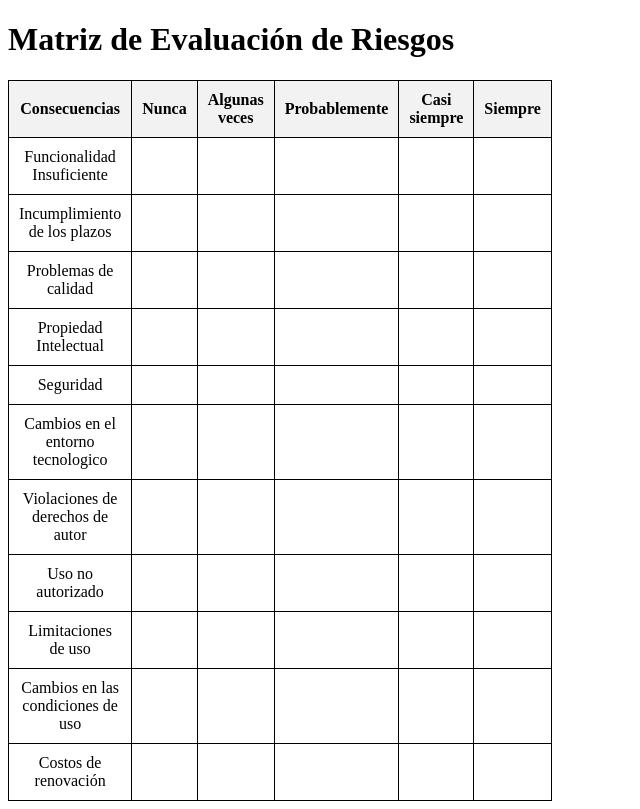
After one commit to R0nald455/Sistema_Riesgos_Software, a PHP site: page /php/matriz.php in a window 1280 px wide. The commit adds this page. Shown: the whole page, without its empty margins (0-640 px from the left). Run offline with PHP 8.4, Linux system fonts and the light colour scheme; data comes from the database, SQL or seed files in the repository; both versions use the stored data as it was after the commit.

Commit message:
version 04-05

```diff
--- a/index.php
+++ b/index.php
@@ -2,13 +2,8 @@
 
 <?php
     include_once "model/conexion.php";
-
-
-
-
     $sql="Select titulo,descrip from tblriesgos";
     $resultado=$bd->query($sql);
-
 ?>
 
 
--- a/model/conexion.php
+++ b/model/conexion.php
@@ -4,7 +4,7 @@ $usuario    = "root";
 $nombre_bd  = "riesgos";
 
 try {
-	$bd = new PDO ('mysql:host=localhost:3307; dbname='.$nombre_bd, $usuario, $contrasena, array(PDO::MYSQL_ATTR_INIT_COMMAND => "SET NAMES utf8"));
+	$bd = new PDO ('mysql:host=localhost:3306; dbname='.$nombre_bd, $usuario, $contrasena, array(PDO::MYSQL_ATTR_INIT_COMMAND => "SET NAMES utf8"));
 } catch (Exception $e) {
 	echo "Hay algún problema con la conexión: ".$e->getMessage();
 }
--- a/php/form.php
+++ b/php/form.php
@@ -41,7 +41,7 @@
                     </div>
                     <div class="mb-4">
                         <label for="disponibilidad_recursos"class="form-label">Disponibilidad de recursos:</label>
-                        <select id="disponibilidad_recursos"class="form-control"name="disponibilidad_recursos">
+                        <select id="disponibilidad"class="form-control"name="disponibilidad">
                             <option value="alta">Alta</option>
                             <option value="media">Media</option>
                             <option value="baja">Baja</option>
--- /dev/null
+++ b/php/matriz.php
@@ -0,0 +1,88 @@
+<!DOCTYPE html>
+<html>
+  <head>
+    <meta charset="utf-8">
+    <title>Matriz de Evaluación de Riesgos</title>
+    <style>
+      table {
+        border-collapse: collapse;
+        width: 30%;
+      }
+      th, td {
+        border: 1px solid black;
+        text-align: center;
+        padding: 10px;
+      }
+      th {
+        background-color: #f2f2f2;
+      }
+      th.rotate {
+        transform: rotate(0deg);
+        width: 50px;
+      }
+      td.low, td.medium, td.high {
+        font-weight: bold;
+      }
+      td.low {
+        background-color: #c1e0c1;
+      }
+      td.medium {
+        background-color: #ffd699;
+      }
+      td.high {
+        background-color: #ff9999;
+      }
+    </style>
+  </head>
+
+
+  <?php
+    include_once "../model/conexion.php";
+    $sql="Select titulo from tblriesgos";
+        $resultado=$bd->query($sql);
+?>
+
+
+
+
+
+
+
+
+
+
+
+
+
+  <body>
+    <h1>Matriz de Evaluación de Riesgos</h1>
+    <table>
+    <thead>
+                      <tr>
+                         <th>Consecuencias</th>
+
+                        <th >Nunca</th>
+                        <th >Algunas veces</th>
+                        <th >Probablemente</th>
+                        <th >Casi siempre</th>
+                        <th >Siempre</th>
+                      </tr>
+                    </thead>
+<?php  while ($fila = $resultado->fetch(PDO::FETCH_ASSOC)) {
+
+                    echo"
+                    <tbody>
+                      <tr>
+                        <td >".$fila['titulo']."</td>
+                        <td ></td>
+                        <td ></td>
+                        <td ></td>
+                        <td ></td>
+                        <td ></td>
+                      </tr>
+
+                    </tbody>";
+                }?>
+    </table>
+  </body>
+</html>
```
Also changed, not shown: model/tblriesgos.sql (added, +62 -0 lines), php/evaluarRiesgo.php (+22 -3 lines).
